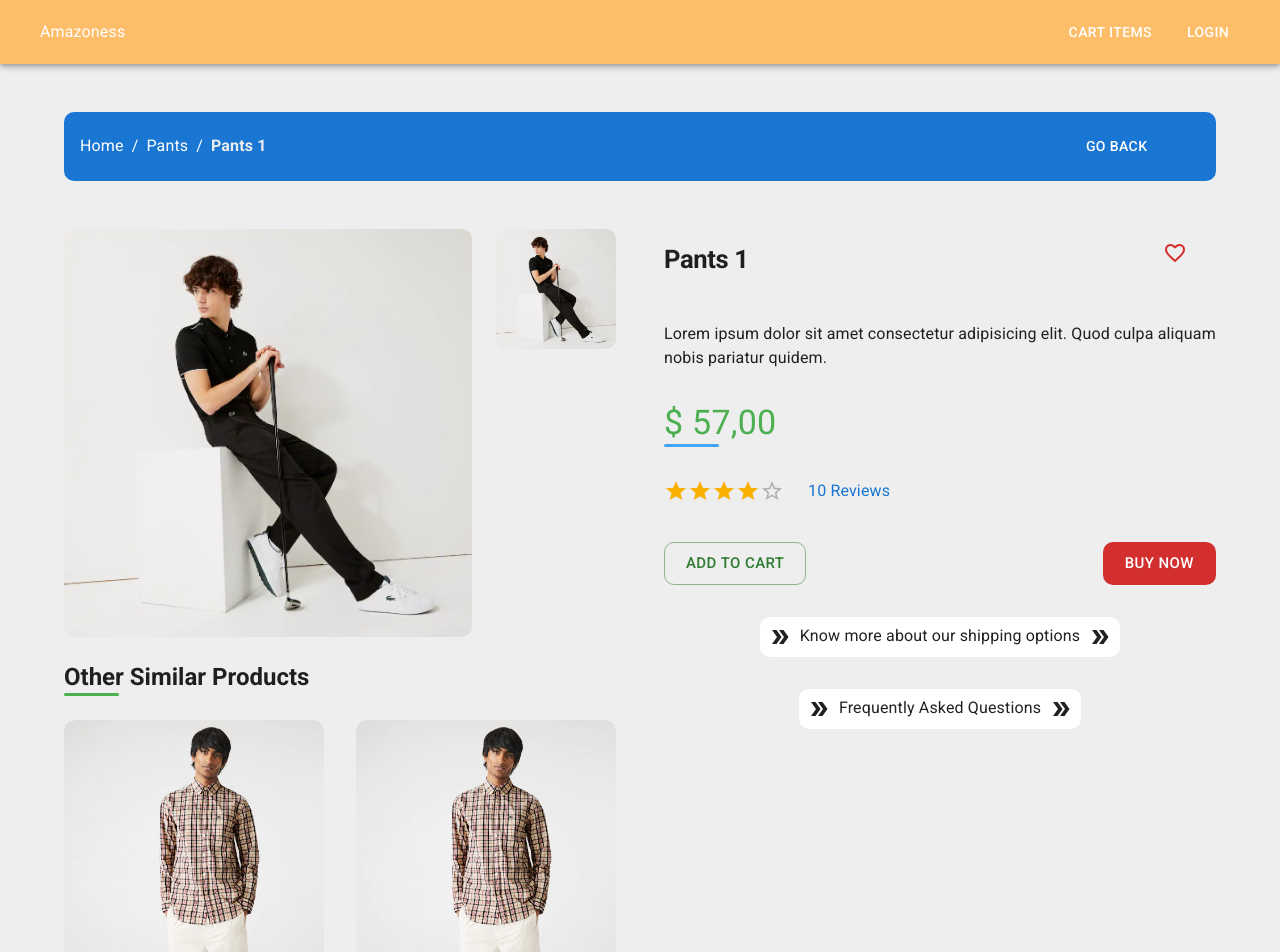
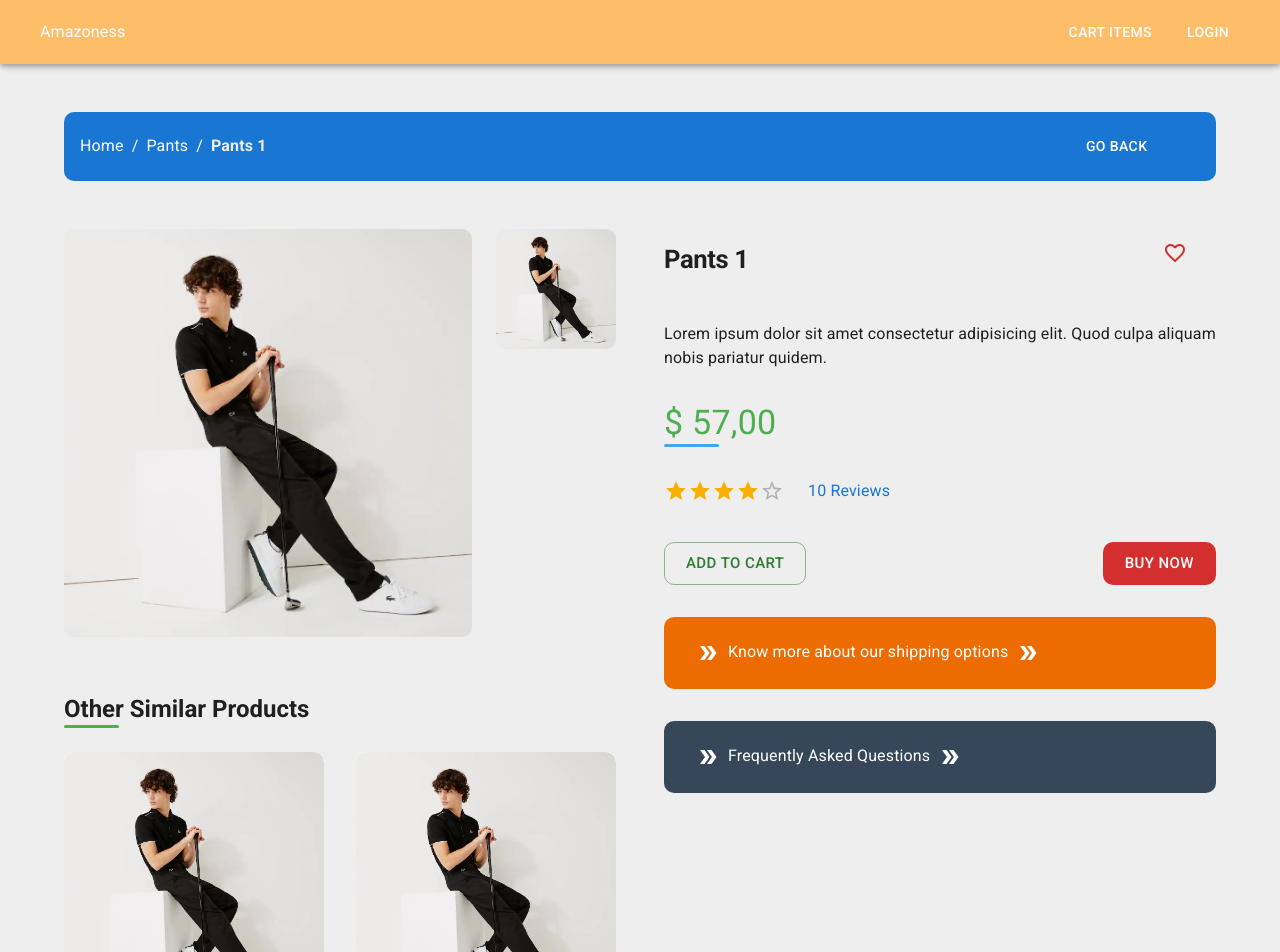
Before and after one commit to TheMrCorvy/amazoness, a Next.js app: page /product/pants-1 in a window 1280 px wide. Shown: the top 952 px of the page. Built offline with nearby package versions, Linux system fonts and the light colour scheme.

Commit message:
small changes

```diff
--- a/src/components/BreadCrumbs.tsx
+++ b/src/components/BreadCrumbs.tsx
@@ -37,6 +37,15 @@
 					}}
 				>
 					<Breadcrumbs sx={{ color: "white" }}>
+						<NextLink href="/" passHref>
+							<Link
+								color="inherit"
+								underline="hover"
+								sx={{ textTransform: "capitalize" }}
+							>
+								Home
+							</Link>
+						</NextLink>
 						{urlSteps.map((step: string[], index: number) => (
 							<NextLink key={index} href={slug(step[1])} passHref>
 								<Link
--- a/src/pages/product/[slug].tsx
+++ b/src/pages/product/[slug].tsx
@@ -2,30 +2,18 @@
 
 import { useRouter } from "next/router"
 import Image from "next/image"
-import NextLink from "next/link"
 
-import {
-	Button,
-	ButtonBase,
-	Container,
-	Grid,
-	IconButton,
-	Typography,
-	Rating,
-	Card,
-	Link,
-	CardContent,
-} from "@mui/material"
+import { Button, ButtonBase, Container, Grid, IconButton, Typography, Rating } from "@mui/material"
 import FavoriteBorderIcon from "@mui/icons-material/FavoriteBorder"
-import DoubleArrowIcon from "@mui/icons-material/DoubleArrow"
 
 import { data, urlKeyWords } from "../../misc/staticData"
 import { useFakeApi, usePriceFormatter, useSlug } from "../../components/utils"
 import { Product, Req } from "../../misc/types"
 
 import BreadCrumbs from "../../components/BreadCrumbs"
-import ProductCard from "../../components/ProductCard"
+import CardLink from "../../components/CardLink"
 import UnderlinedTitle from "../../components/UnderlinedTitle"
+import SimilarProducts from "../../components/sections/SimilarProducts"
 
 import useStyles from "./styles"
 
@@ -39,6 +27,7 @@
 	const [product, setProduct] = useState<Product>(placeholder)
 	const [loading, setLoading] = useState(true)
 	const [mainImg, setMainImg] = useState("")
+	const [similarProducts, setSimilarProducts] = useState<Product[]>([placeholder])
 
 	useEffect(() => {
 		if (!router.isReady) return
@@ -64,44 +53,21 @@
 			} else {
 				setLoading(false)
 				setProduct(apiProduct)
+
+				let newSimilarProducts: Product[] = []
+
+				data.products.forEach((product) => {
+					if (product.id >= 4) {
+						newSimilarProducts.push(product)
+					}
+				})
+
+				setSimilarProducts(newSimilarProducts)
 			}
 		})
 	}, [router.isReady])
 
 	const updateMainImg = (src: string) => setMainImg(src)
-
-	const similarProducts = (option: 1 | 2) => {
-		const display1 = { xs: "none", md: "block" }
-		const display2 = { xs: "block", md: "none" }
-
-		const layoutOption = option === 1 ? display1 : display2
-
-		return (
-			<>
-				<Grid item xs={12} className={classes.marginTop} sx={{ display: layoutOption }}>
-					<UnderlinedTitle
-						color="success"
-						variant="h5"
-						body="other similar products"
-						useCaps
-						bold
-					/>
-				</Grid>
-				<Grid item xs={12} sx={{ display: layoutOption }}>
-					<Grid container spacing={4}>
-						{data.products.map(
-							(product, index) =>
-								product.id <= 4 && (
-									<Grid item xs={12} md={6} key={index}>
-										<ProductCard product={product} />
-									</Grid>
-								)
-						)}
-					</Grid>
-				</Grid>
-			</>
-		)
-	}
 
 	return (
 		<Container maxWidth="lg">
@@ -111,8 +77,7 @@
 						<BreadCrumbs
 							title={product.name}
 							steps={{
-								home: "/",
-								[product.category]: "/" + product.category,
+								[product.category]: "/" + createSlug(product.category),
 							}}
 						/>
 					</Grid>
@@ -149,7 +114,7 @@
 									))}
 								</Grid>
 							</Grid>
-							{similarProducts(1)}
+							<SimilarProducts products={similarProducts} layoutOption={1} />
 						</Grid>
 					</Grid>
 					<Grid item xs={12} md={6}>
@@ -212,40 +177,20 @@
 								</Button>
 							</Grid>
 							<Grid item xs={12}>
-								<NextLink href={urlKeyWords.shippingInfo} passHref>
-									<ButtonBase sx={{ width: "100%", borderRadius: 1 }}>
-										<Card elevation={0} className={classes.card}>
-											<IconButton color="inherit">
-												<DoubleArrowIcon />
-											</IconButton>
-											<Link color="inherit" underline="hover">
-												Know more about our shipping options
-											</Link>
-											<IconButton color="inherit">
-												<DoubleArrowIcon />
-											</IconButton>
-										</Card>
-									</ButtonBase>
-								</NextLink>
+								<CardLink
+									color="warning"
+									innerText="Know more about our shipping options"
+									url={urlKeyWords.shippingInfo}
+								/>
 							</Grid>
 							<Grid item xs={12}>
-								<NextLink href={urlKeyWords.faq} passHref>
-									<ButtonBase sx={{ width: "100%", borderRadius: 1 }}>
-										<Card elevation={0} className={classes.card2}>
-											<IconButton color="inherit">
-												<DoubleArrowIcon />
-											</IconButton>
-											<Link color="inherit" underline="hover">
-												Frequently Asked Questions
-											</Link>
-											<IconButton color="inherit">
-												<DoubleArrowIcon />
-											</IconButton>
-										</Card>
-									</ButtonBase>
-								</NextLink>
+								<CardLink
+									color="grey"
+									innerText="Frequently Asked Questions"
+									url={urlKeyWords.faq}
+								/>
 							</Grid>
-							{similarProducts(2)}
+							<SimilarProducts products={similarProducts} layoutOption={2} />
 						</Grid>
 					</Grid>
 				</Grid>
```
